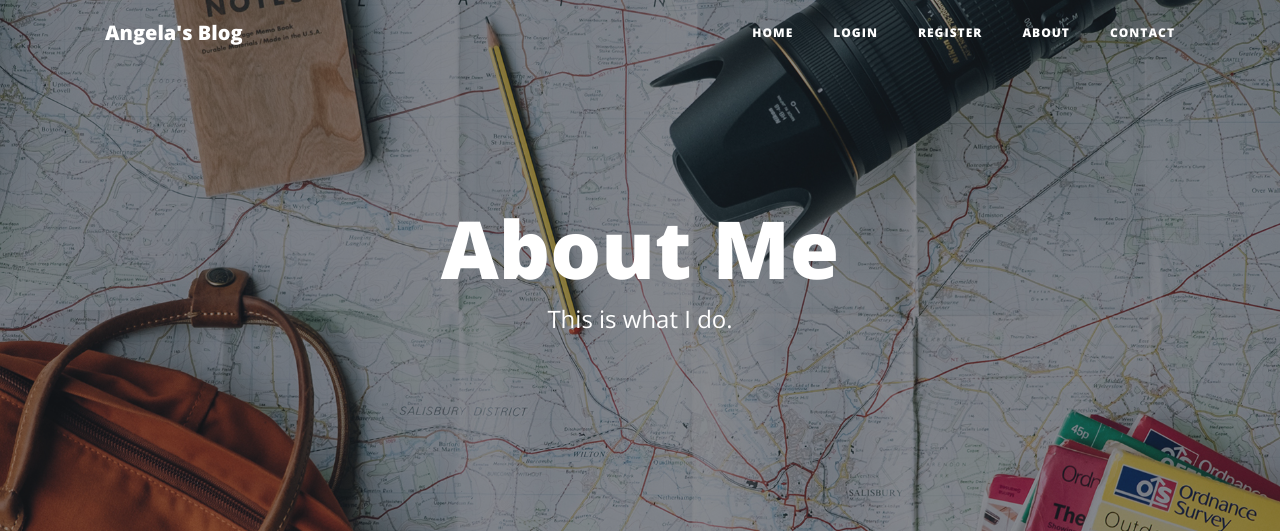
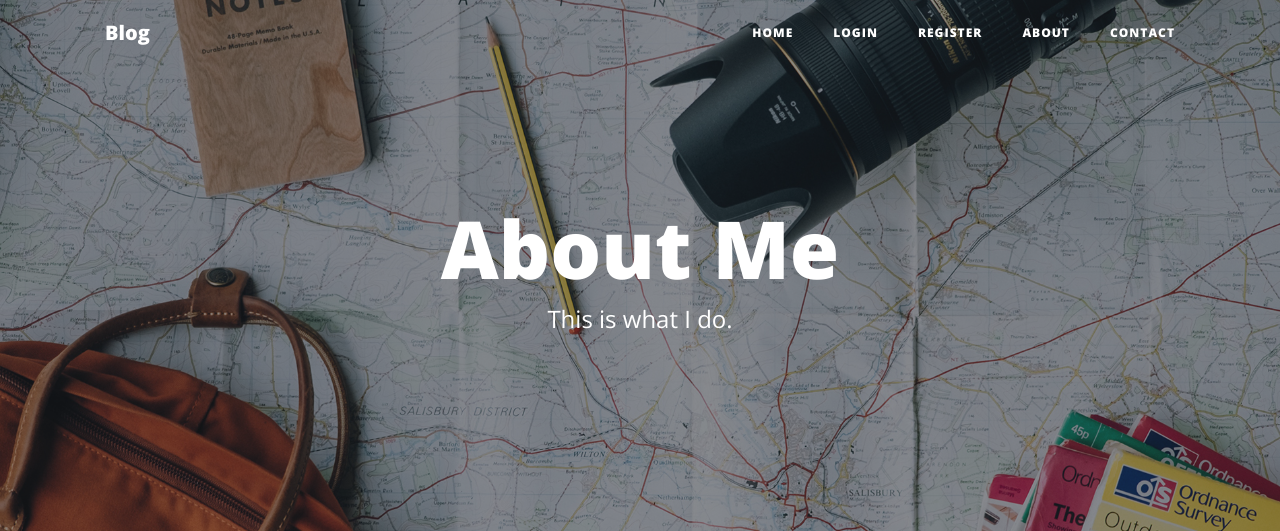
Before and after one commit to pranta80/Blog_with_users, a Flask app: page /about in a window 1280 px wide. Shown: the top 531 px of the page. Run offline with Flask 2, Linux system fonts and the light colour scheme; some libraries are stand-ins or nearby versions.

Commit message:
Fix title and navbar header

```diff
--- a/templates/header.html
+++ b/templates/header.html
@@ -8,7 +8,7 @@
   <meta name="description" content="">
   <meta name="author" content="">
 
-  <title>Angela's Blog</title>
+  <title>Blog</title>
 
   <!-- Bootstrap core CSS -->
   <link href="{{ url_for('static', filename='vendor/bootstrap/css/bootstrap.min.css') }}" rel="stylesheet">
@@ -28,7 +28,7 @@
   <!-- Navigation -->
   <nav class="navbar navbar-expand-lg navbar-light fixed-top" id="mainNav">
     <div class="container">
-      <a class="navbar-brand" href="{{url_for('get_all_posts')}}">Angela's Blog</a>
+      <a class="navbar-brand" href="{{url_for('get_all_posts')}}">Blog</a>
       <button class="navbar-toggler navbar-toggler-right" type="button" data-toggle="collapse" data-target="#navbarResponsive" aria-controls="navbarResponsive" aria-expanded="false" aria-label="Toggle navigation">
         Menu
         <i class="fas fa-bars"></i>
```
